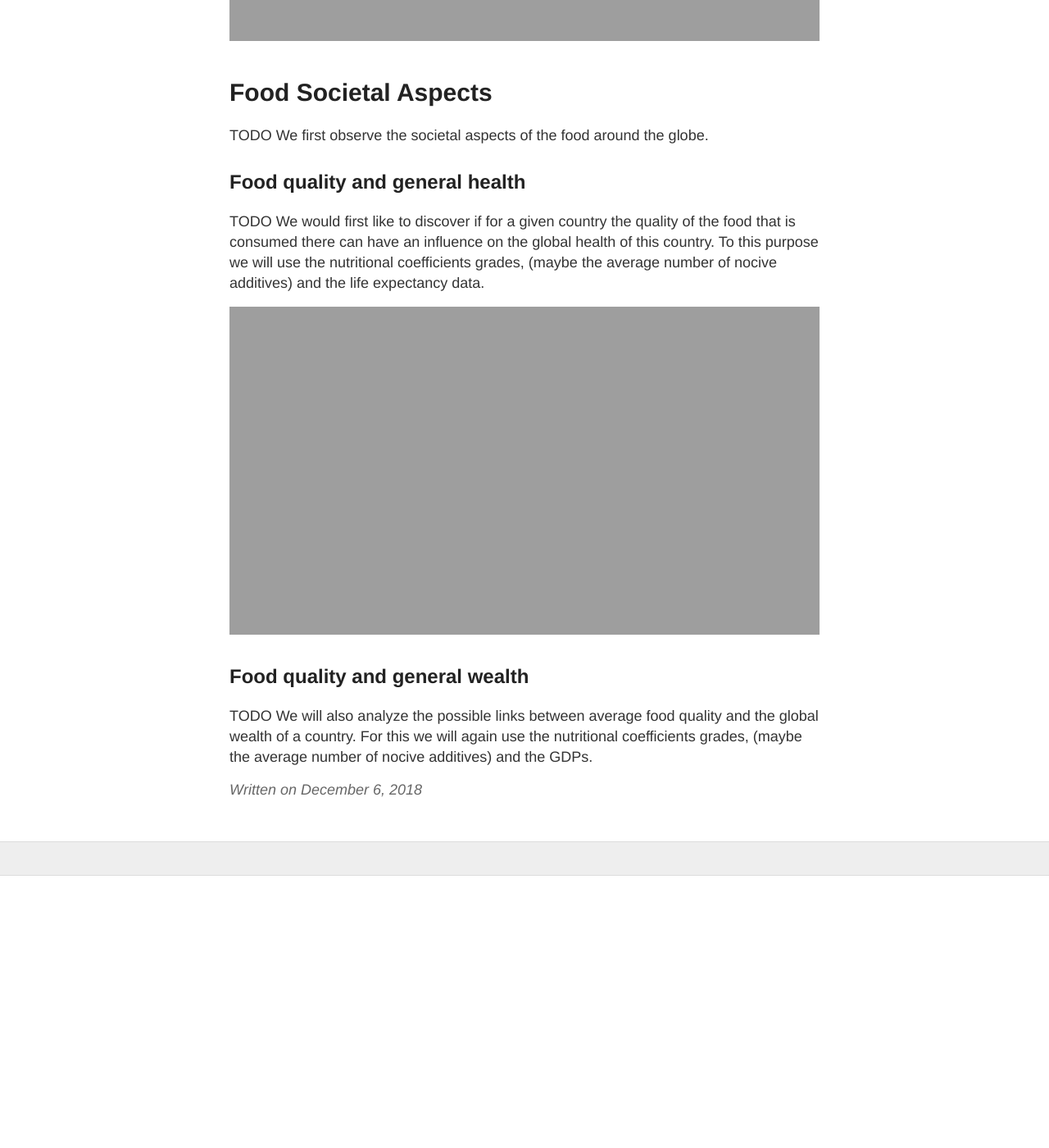
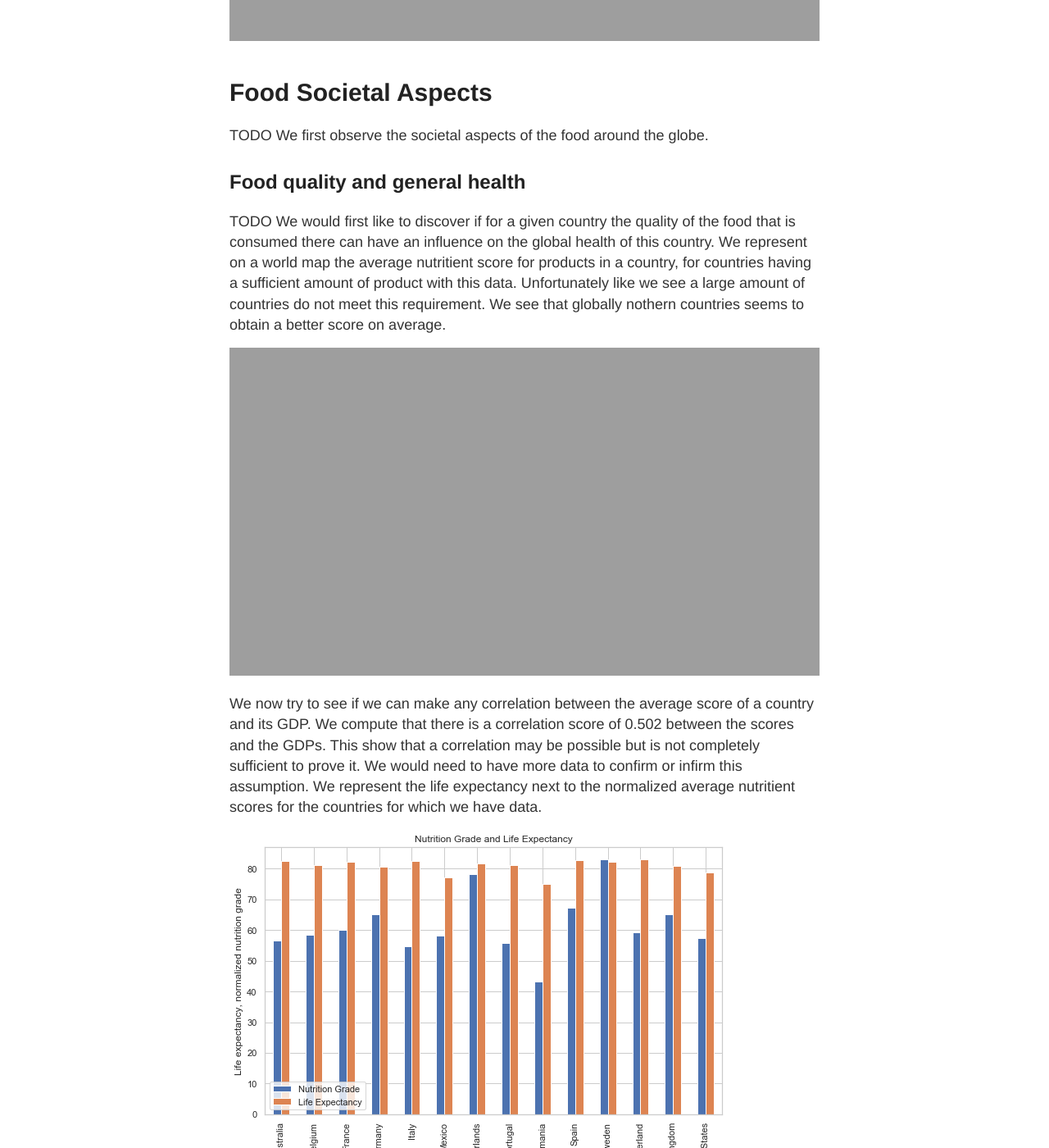
Before and after one commit to AdamanTeam/AdamanTeam.github.io, a Jekyll site: the page built from _posts/2018-12-6-Data-Story.md, in a window 1280 px wide and 1400 px high, scrolled down 1525 px. Shown: the whole window at 82% size. Built offline with Jekyll 4.4.1, drawn with Linux system fonts in a browser that asks for light colours; before the commit the page ends 2593 px from its top, so only the background shows below that.

Commit message:
Update 2018-12-6-Data-Story.md

```diff
--- a/_posts/2018-12-6-Data-Story.md
+++ b/_posts/2018-12-6-Data-Story.md
@@ -39,9 +39,13 @@ We start our journey by visualizing on a map the places where the products refer
 TODO We first observe the societal aspects of the food around the globe.
 
 ## Food quality and general health
-TODO We would first like to discover if for a given country the quality of the food that is consumed there can have an influence on the global health of this country. To this purpose we will use the nutritional coefficients grades, (maybe the average number of nocive additives) and the life expectancy data.
+TODO We would first like to discover if for a given country the quality of the food that is consumed there can have an influence on the global health of this country. We represent on a world map the average nutritient score for products in a country, for countries having a sufficient amount of product with this data. Unfortunately like we see a large amount of countries do not meet this requirement. We see that globally nothern countries seems to obtain a better score on average.
 
 <iframe src="https://adamanteam.github.io/nut_scores.html" width="100%" height="400px"></iframe>
 
+We now try to see if we can make any correlation between the average score of a country and its GDP. We compute that there is a correlation score of 0.502 between the scores and the GDPs. This show that a correlation may be possible but is not completely sufficient to prove it. We would need to have more data to confirm or infirm this assumption. We represent the life expectancy next to the normalized average nutritient scores for the countries for which we have data.
+
+![_config.yml]({{ site.baseurl }}/images/grade_lexp.png)
+
 ## Food quality and general wealth
 TODO We will also analyze the possible links between average food quality and the global wealth of a country. For this we will again use the nutritional coefficients grades, (maybe the average number of nocive additives) and the GDPs.
```
